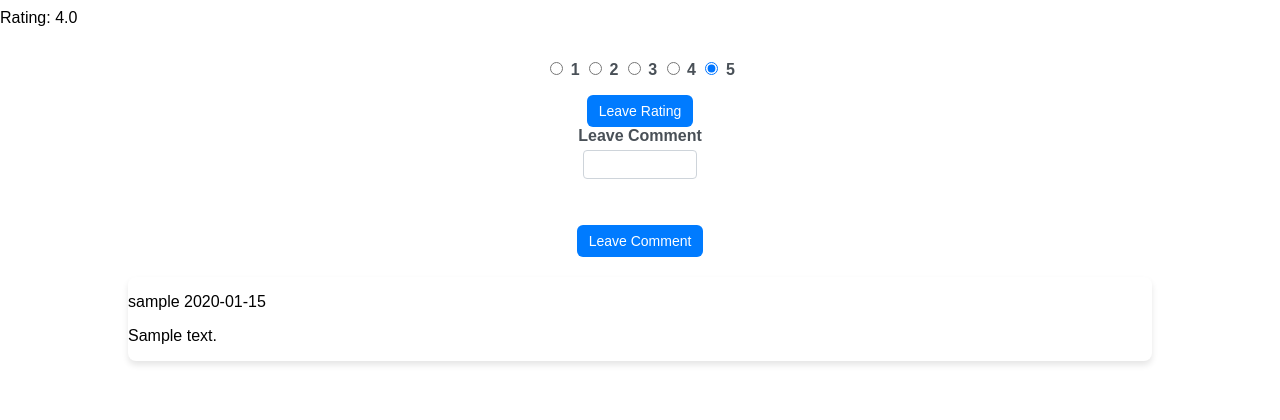
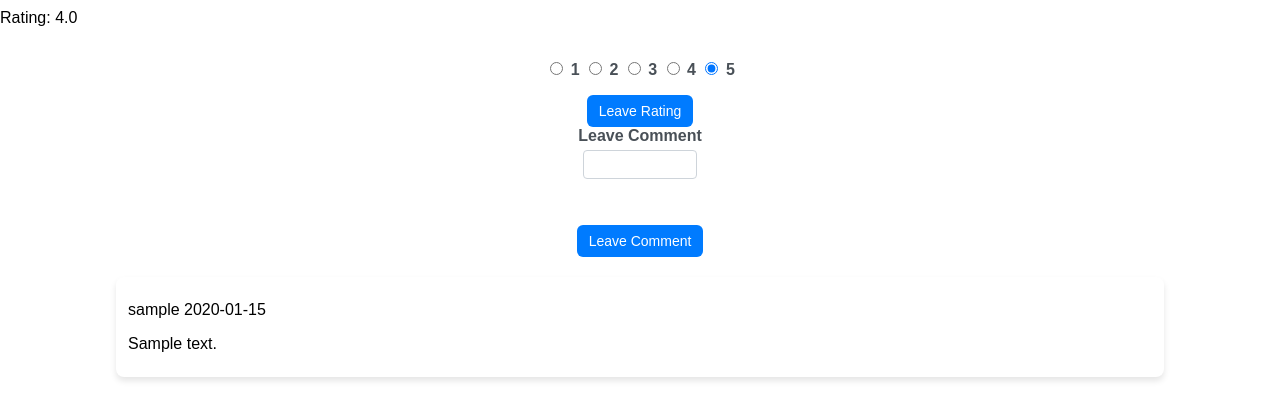
Before and after one commit to saglin/D0018E, a Flask app: page /item/1 in a window 1280 px wide. Shown: the part 267-687 px from the top of the page. Run offline with Flask 3, Linux system fonts and the light colour scheme; tables that the repository leaves empty hold one stand-in row (values such as "Sample post"); some libraries are stand-ins or nearby versions.

Commit message:
Padding for comment box

```diff
--- a/static/styles.css
+++ b/static/styles.css
@@ -135,6 +135,7 @@ button:hover {
 .comment {
     width: 80%;
     margin: 20px auto;
+    padding: 8px 12px;
     border-collapse: collapse;
     background-color: #fff;
     box-shadow: 0 4px 6px rgba(0, 0, 0, 0.1);
```
